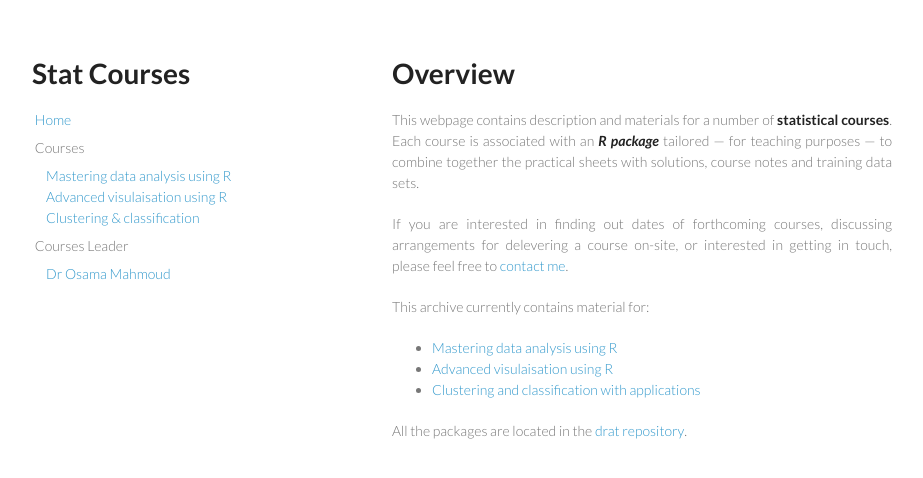
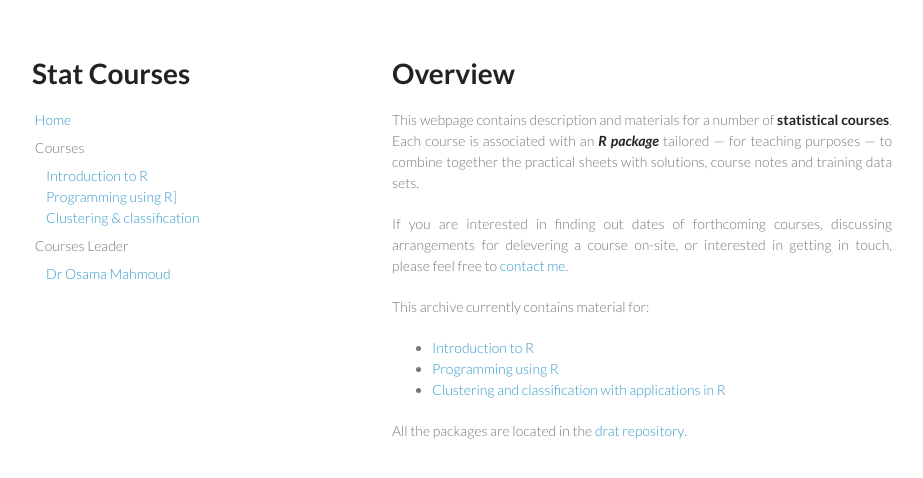
Before and after one commit to statcourses/statcourses.github.io, a Jekyll site: the page built from index.md, in a window 1280 px wide. Shown: the top 478 px of the page, without its empty margins (178-1101 px from the left). Built offline with Jekyll 4.4.1, drawn with Linux system fonts in a browser that asks for light colours.

Commit message:
Intro to R is added

```diff
--- a/_layouts/default.html
+++ b/_layouts/default.html
@@ -33,9 +33,9 @@
 
         <p class="view"><a href="/">Home</a></p>
         <p class="view ">Courses</p>
-        <p class="view sub"><a href="{{ site.baseurl }}/SSCMintroduction/">Mastering data analysis using R</a></p>
-        <p class="view sub"><a href="{{ site.baseurl}}/SSCMggplot2/">Advanced visulaisation using R</a></p>
-        <p class="view sub"><a href="{{ site.baseurl}}/SSCMbigData/">Clustering & classification</a></p>
+        <p class="view sub"><a href="{{ site.baseurl }}/sscmIntro-to-R/">Introduction to R</a></p>
+        <p class="view sub"><a href="{{ site.baseurl}}/sscmRggplot2/">Programming using R]</a></p>
+        <p class="view sub"><a href="{{ site.baseurl}}/sscmBigData/">Clustering & classification</a></p>
 
         <p class="view ">Courses Leader</p>
         <p class="view sub"> <a href="http://www.osmahmoud.com" target="_blank">Dr Osama Mahmoud</a></p>
--- a/index.md
+++ b/index.md
@@ -14,8 +14,8 @@ If you are interested in finding out dates of forthcoming courses, discussing ar
 
 This archive currently contains material for:
 
- * [Mastering data analysis using R](SSCMintroduction)
- * [Advanced visulaisation using R](SSCMggplot2)
- * [Clustering and classification with applications](SSCMbigData)
+ * [Introduction to R](sscmIntro-to-R)
+ * [Programming using R](sscmRggplot2)
+ * [Clustering and classification with applications in R](sscmBigData)
 
 All the packages are located in the [drat repository](https://github.com/statcourses/drat).
```
Also changed, not shown: sscmIntro-to-R/index.md (added, +45 -0 lines).
